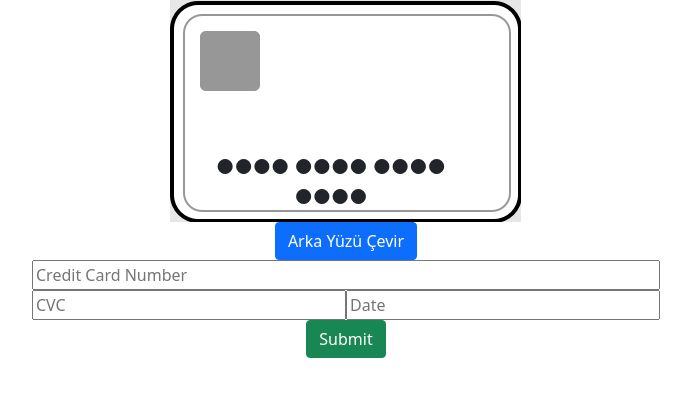
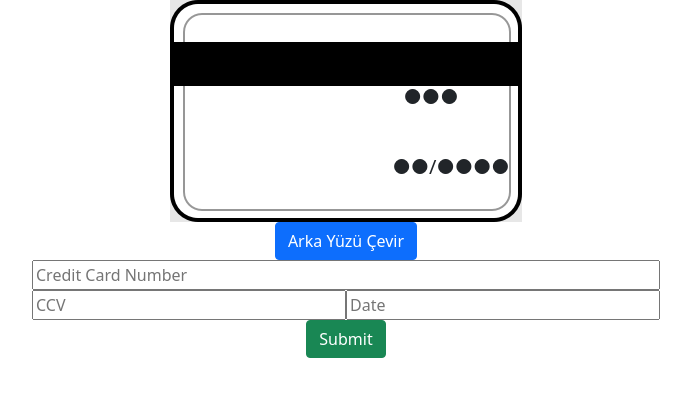
Before and after one commit to sahin52/ekos-ai-challenges, a React (Create React App) app in the folder ui/: page / in a window 1280 px wide. Shown: the top 396 px of the page, without its empty margins (294-985 px from the left). Built offline with nearby package versions, Linux system fonts and the light colour scheme.

Commit message:
showing  ●●●● when values are empty in inputs.

```diff
--- a/ui/src/CreditCardInput.tsx
+++ b/ui/src/CreditCardInput.tsx
@@ -7,12 +7,14 @@ import "bootstrap/dist/css/bootstrap.min.css";
 interface ICreditCardInputProps {}
 export function CreditCardInput(props: ICreditCardInputProps) {
   const [frontFaceText, setFrontFaceText] = useState("");
-  const [cvc, setCvc] = useState("●●●");
-  const [date, setDate] = useState(""); //("●●/●●");
+  const [ccv, setCcv] = useState("");
+  const [shownCcv, setShownCcv] = useState("●●●")
+  const [date, setDate] = useState("");
+  const [shownDate, setShownDate] = useState("●●/●●●●");
   const [frontFaceShownText, setFrontFaceShownText] = useState(
     "●●●● ●●●● ●●●● ●●●●"
   );
-  const [face, setFace] = useState<"front" | "back">("front");
+  const [face, setFace] = useState<"front" | "back">("back");
   const turnBack = () => {
     if (face === "back") {
       setFace("front");
@@ -83,7 +85,7 @@ export function CreditCardInput(props: ICreditCardInputProps) {
                   fontSize: "20px",
                 }}
               >
-                {cvc}
+                {shownCcv}
               </p>
               <p
                 style={{
@@ -94,7 +96,7 @@ export function CreditCardInput(props: ICreditCardInputProps) {
                   fontSize: "20px",
                 }}
               >
-                {date}
+                {shownDate}
               </p>
             </div>
           )}
@@ -125,6 +127,7 @@ export function CreditCardInput(props: ICreditCardInputProps) {
             name="cardinput"
             value={frontFaceText}
             onChange={(event) => {
+                const val = event.target.value;
               console.log(event.target.value);
               if (event.target.value.length > 16) {
                 event.preventDefault();
@@ -132,6 +135,9 @@ export function CreditCardInput(props: ICreditCardInputProps) {
               }
               setFrontFaceShownText(replaceWithAposthrophs(event.target.value));
               setFrontFaceText(event.target.value);
+              if(val.length===0){
+                setFrontFaceShownText("●●●● ●●●● ●●●● ●●●●")
+              }
             }}
           ></input>
         </div>
@@ -146,19 +152,25 @@ export function CreditCardInput(props: ICreditCardInputProps) {
               width: "100%",
               //   width: "250px",
             }}
-            placeholder="CVC"
+            placeholder="CCV"
             onSelect={() => {
               setFace("back");
             }}
-            name="cvc"
-            value={cvc}
+            name="ccv"
+            value={ccv}
             onChange={(event) => {
+                const val = event.target.value;
               console.log(event.target.value);
               if (event.target.value.length > 3) {
                 event.preventDefault();
                 return;
               }
-              setCvc(event.target.value);
+              setCcv(event.target.value);
+              setShownCcv(val);
+              if(val.length===0){
+                  setShownCcv("●●●")
+              }
+
             }}
           ></input>
           <input
@@ -176,36 +188,13 @@ export function CreditCardInput(props: ICreditCardInputProps) {
             name="date"
             value={date}
             onChange={(event) => {
-              console.log(event.target.value);
               const val = event.target.value;
               p(val)
               setDate(getDateFormatted(val));
-              return;
-              if (event.target.value.length > 7) {
-                event.preventDefault();
-                return;
+              setShownDate(getDateFormatted(val));
+              if(val.length===0){
+                  setShownDate('●●/●●●●')
               }
-              if (!/^[0-9]*\/{0,1}[0-9]*$/.test(event.target.value)) {
-                p("bozzuk");
-                // event.preventDefault();
-                return;
-              }
-              if (val.length < 3) {
-                p("burada");
-                if (!/^[0-9]{0,2}$/.test(val)) {
-                  p("meh");
-                  return;
-                } else if (val.length === 2) {
-                  p("buraya zaten giremez");
-                  setDate(val + "/");
-                } else {
-                  setDate(val);
-                }
-              } else {
-              }
-
-              //   setDate(getDateFormatted(event.target.value))
-              //setDate(event.target.value);
             }}
           ></input>
         </div>
```
